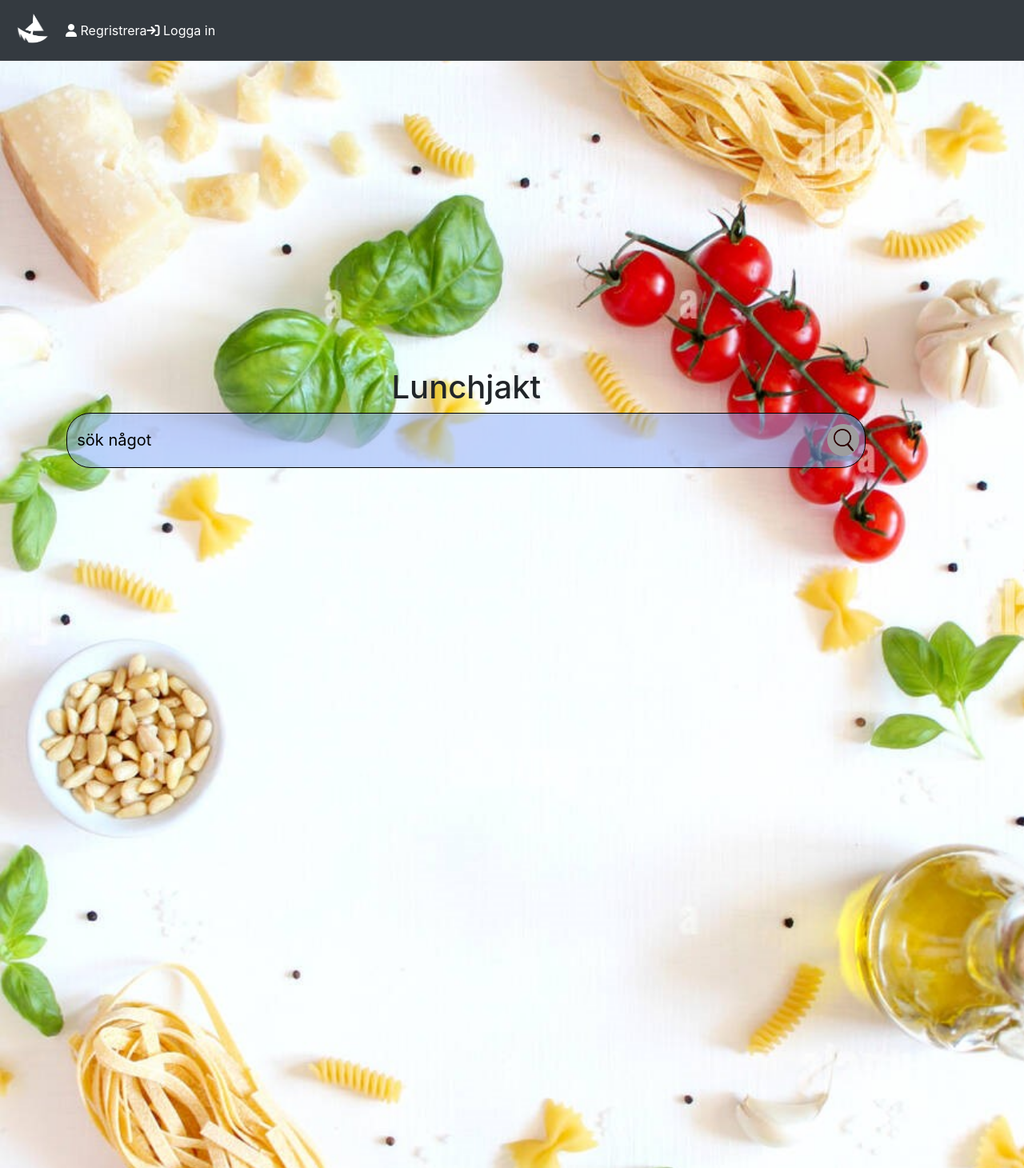
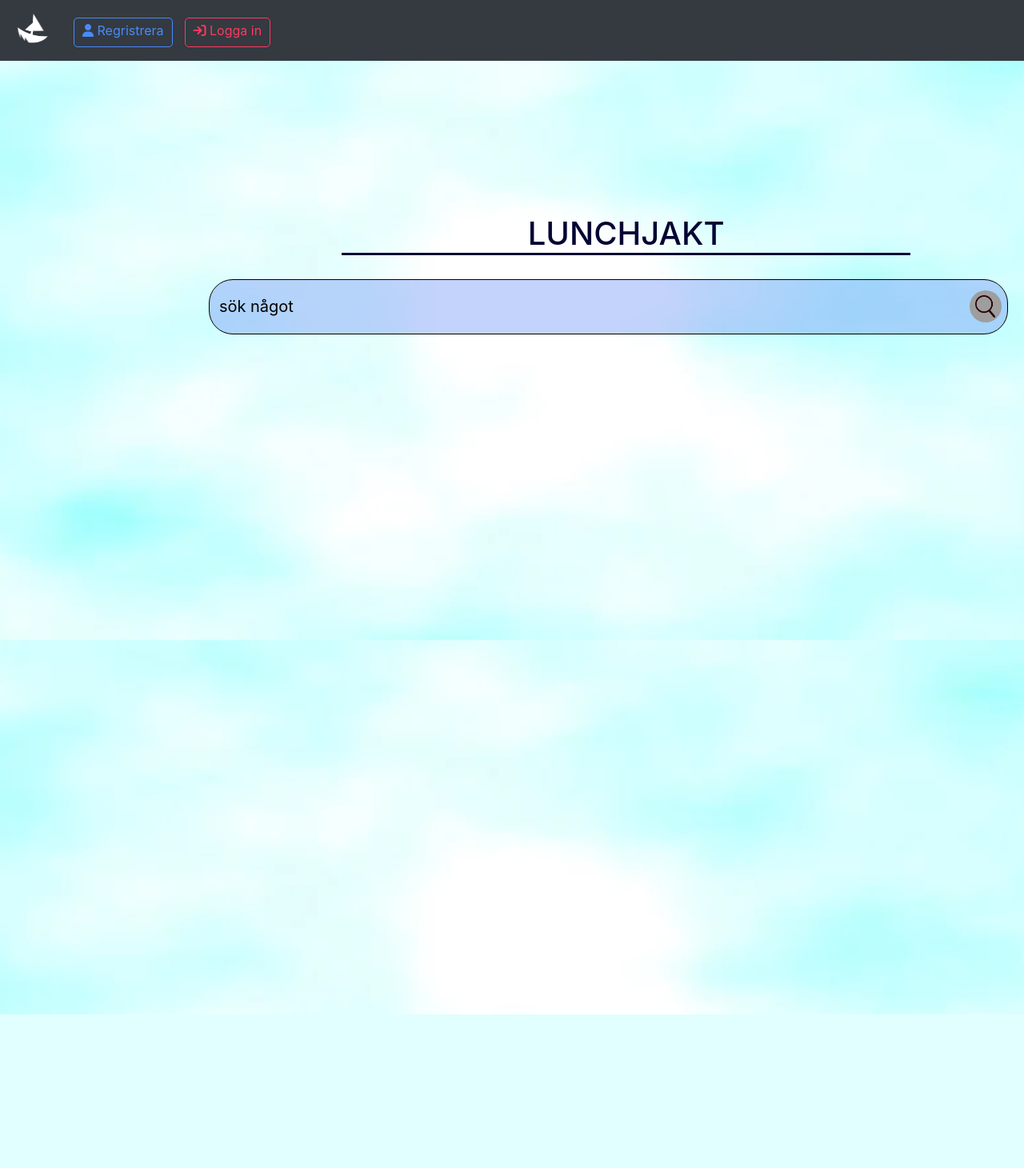
Before and after one commit to joseDaKing/lunchJakt, a Flask app: page / in a window 1280 px wide. Shown: the whole page at 80% size. After the commit the page ends 1268 px from the top, so only its background shows below. Run offline with Flask 2, Linux system fonts and the light colour scheme; some libraries are stand-ins or nearby versions; grey boxes are pictures that could not be loaded.

Commit message:
nav
responsiv navigation

```diff
--- a/templates/base.html
+++ b/templates/base.html
@@ -22,10 +22,38 @@ body {
 }
 
 nav .navbar-nav li a{
-  color: white !important;
+  margin-right: 5px;
+  margin-left: 10px;
   }
 
-  button {
+  nav .navbar-nav li:hover {
+    transform: scale(1.1);
+    transition: 0.3s;
+  }
+
+#register {
+  text-decoration: none;
+  color: #498afb;
+  border: solid #498afb 1px;
+  padding: 5px;
+  border-radius: 5px;
+  padding-left: 10px;
+  padding-bottom: 10px;
+  padding-right: 10px;
+}
+
+#login {
+  text-decoration: none;
+  color: #ff3860;
+  border: solid #ff3860 1px;
+  padding: 5px;
+  border-radius: 5px;
+  padding-left: 10px;
+  padding-bottom: 10px;
+  padding-right: 10px;
+}
+
+button {
   background-image: url(images/cancel.png);
   background-repeat: no-repeat;
   background-position: 50% 50%;
@@ -77,10 +241,19 @@ button span {
         <img src="/static/logotype_lunchjakt.png" width="50" height="50" alt="">
       </a>
       <ul class="nav navbar-nav navbar-right">
-        <li><a href="{{url_for('register_page')}}"><span class="fa fa-user"></span> Regristrera</a></li>
-        <li><a href="{{url_for('login_page')}}"><span class="fa fa-solid fa-arrow-right-to-bracket"></span> Logga in</a></li>
+        <li><a id="register" href="{{url_for('register_page')}}"><span class="fa fa-user"></span> Regristrera</a></li>
+        <li><a id="login" href="{{url_for('login_page')}}"><span class="fa fa-solid fa-arrow-right-to-bracket"></span> Logga in</a></li>
 
       </ul>
+      <div id="hamburger-icon" onclick="toggleMobileMenu(this)">
+        <div class="bar1"></div>
+        <div class="bar2"></div>
+        <div class="bar3"></div>
+        <ul class="mobile-menu">
+            <li id="lognin"><a href="{{url_for('register_page')}}">Regristrera</a></li>
+            <li id="signup"><a href="{{url_for('login_page')}}">Logga in</a></li>
+        </ul>
+    </div>
     </nav>
 
   {% endif %}
@@ -105,6 +278,11 @@ button span {
 
     {% endblock %}
     <!-- Detta är alla bootstrap imports som behövs! importera inte fler då det blir konfilkter. -->
+    <script>
+      function toggleMobileMenu(menu) {
+          menu.classList.toggle('open')
+      }
+    </script>
     <script src="https://code.jquery.com/jquery-3.3.1.slim.min.js" integrity="sha384-q8i/X+965DzO0rT7abK41JStQIAqVgRVzpbzo5smXKp4YfRvH+8abtTE1Pi6jizo" crossorigin="anonymous"></script>
     <script src="https://cdn.jsdelivr.net/npm/popper.js@1.14.7/dist/umd/popper.min.js" integrity="sha384-UO2eT0CpHqdSJQ6hJty5KVphtPhzWj9WO1clHTMGa3JDZwrnQq4sF86dIHNDz0W1" crossorigin="anonymous"></script>
     <script src="https://cdn.jsdelivr.net/npm/bootstrap@4.3.1/dist/js/bootstrap.min.js" integrity="sha384-JjSmVgyd0p3pXB1rRibZUAYoIIy6OrQ6VrjIEaFf/nJGzIxFDsf4x0xIM+B07jRM" crossorigin="anonymous"></script>
--- a/templates/index.html
+++ b/templates/index.html
@@ -4,11 +4,17 @@
 {% block content %}
 <style>
 
-h1 {text-align: center;}
+h1 {
+  text-align: center;
+  margin-bottom: 30px;
+  margin-left: 36%;
+  color:rgb(5, 5, 52);
+  border-bottom: solid rgb(5, 5, 52) 3px;
+}
 
 .container{
   margin-left: 1%;
-	margin-top: 30%;
+	margin-top: 15%;
 	width: 99%;
 	height: 1000px;
   align-items: center;
@@ -27,7 +33,7 @@ h1 {text-align: center;}
   color: black;
   border-radius: 30px;
   border: 1px solid black;
-
+  margin-left: 21%;
 }
 
 .search-bar input{
@@ -57,18 +63,36 @@ h1 {text-align: center;}
 }
 
 body {
-	background-image: url('/static/foodie.jpg');
+	background-image: url('/static/bright.jpg');
 	background-repeat: no-repeat;
   	background-attachment: fixed;
   	background-size: cover;
 }
 
+@media only screen and (max-width: 600px) {
+  body {
+    background-image: url('/static/foodie.jpg');
+  }
+  h1 {
+    margin: auto;
+    margin-bottom: 20px;
+    color:rgb(5, 5, 52);
+    border-bottom: solid rgb(5, 5, 52) 3px;
+  }
+  .search-bar{
+    margin: auto;
+  }
+
+  .container {
+    margin-top: 40%;
+  }
+}
 
   </style>
   <body>
 
     <div class="container">
-      <h1>Lunchjakt</h1>
+      <h1>LUNCHJAKT</h1>
       <form action="{{ url_for('suggestion_page') }}" method="GET" class="search-bar">
         <input type="text" placeholder="sök något" name="searched">
         <button type="submit"><img src="/static/search_icon.png"> </button>
```
Also changed, not shown: other parts of templates/base.html (+137 -1 lines), static/base.css (+0 -23 lines), static/bright.jpg (added).
